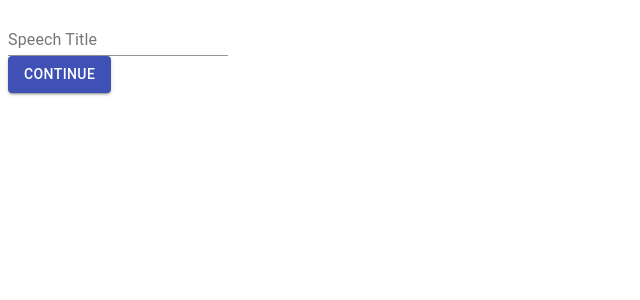
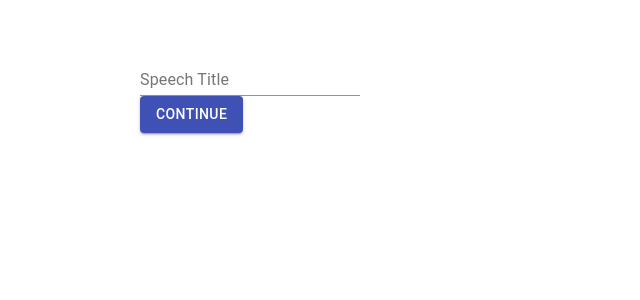
Before and after one commit to oriolr/Speech-Developer, a React (Create React App) app: page / in a window 1280 px wide. Shown: the top 300 px of the page, without its empty margins (0-640 px from the left). Built offline with nearby package versions, Linux system fonts and the light colour scheme.

Commit message:
Stylesheet added

```diff
--- a/src/App.css
+++ b/src/App.css
@@ -0,0 +1,17 @@
+* {
+
+}
+
+.App {
+    margin: 0;
+    padding: 0;
+}
+.container {
+        margin: 0 auto;
+        max-width: 1000px;
+        padding: 40px;
+        /*background: linear-gradient(to top, #fad0c4 0%, #ffd1ff 100%);*/
+        background-repeat: none;
+        background-size: cover;
+        height: 100vh;
+}
--- a/src/App.js
+++ b/src/App.js
@@ -1,11 +1,14 @@
 import React, { Component } from 'react'
 import UserForm from './components/UserForm'
+import './App.css'
 
 export class App extends Component {
     render() {
         return (
             <div className="App">
-               <UserForm />
+                <div className="container">
+                 <UserForm />
+               </div>
             </div>
         )
     }
```
